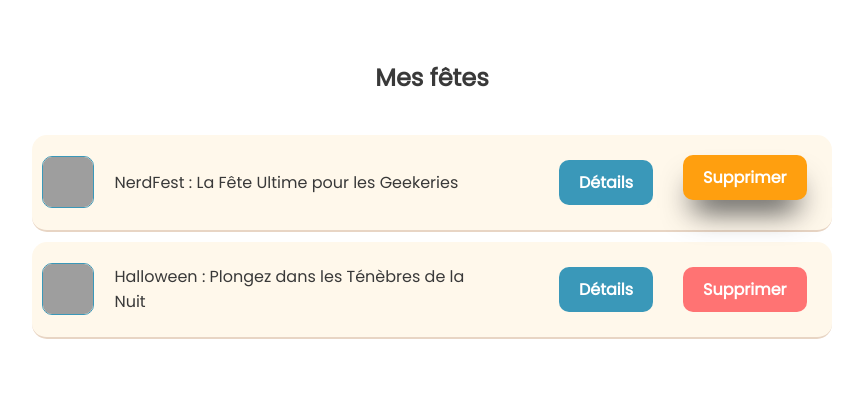
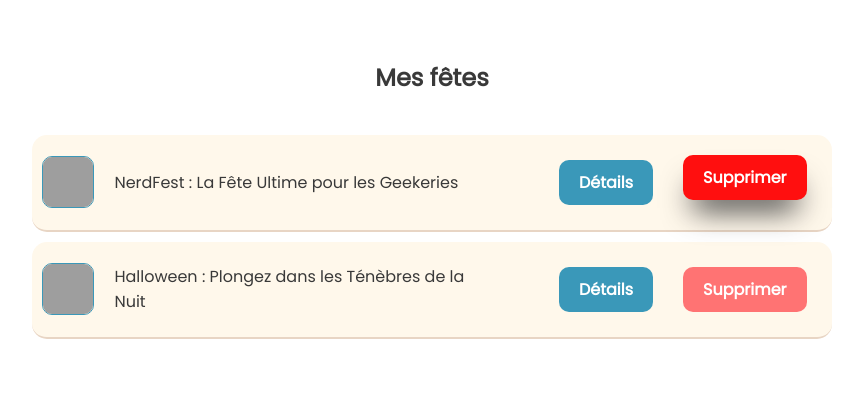
Before and after one commit to hag19/git_tp, a PHP site: page /my-events.php in a window 1280 px wide, with the pointer over the restyled element. Shown: the part 47-446 px from the top of the page, without its empty margins (208-1071 px from the left). Run offline with PHP 8.4, Linux system fonts and the light colour scheme; a user stored in the database is signed in; data comes from the database, SQL or seed files in the repository; grey boxes are pictures that could not be loaded.

Commit message:
fixed ticket3 ahmad

```diff
--- a/css/root.css
+++ b/css/root.css
@@ -116,7 +116,7 @@ form {
 }
 
 .custom_button_delete:hover {
-    background-color: #ff9f0f !important;
+    background-color: #ff0f0f !important;
 }
 
 .custom_button_delete:focus {
```
